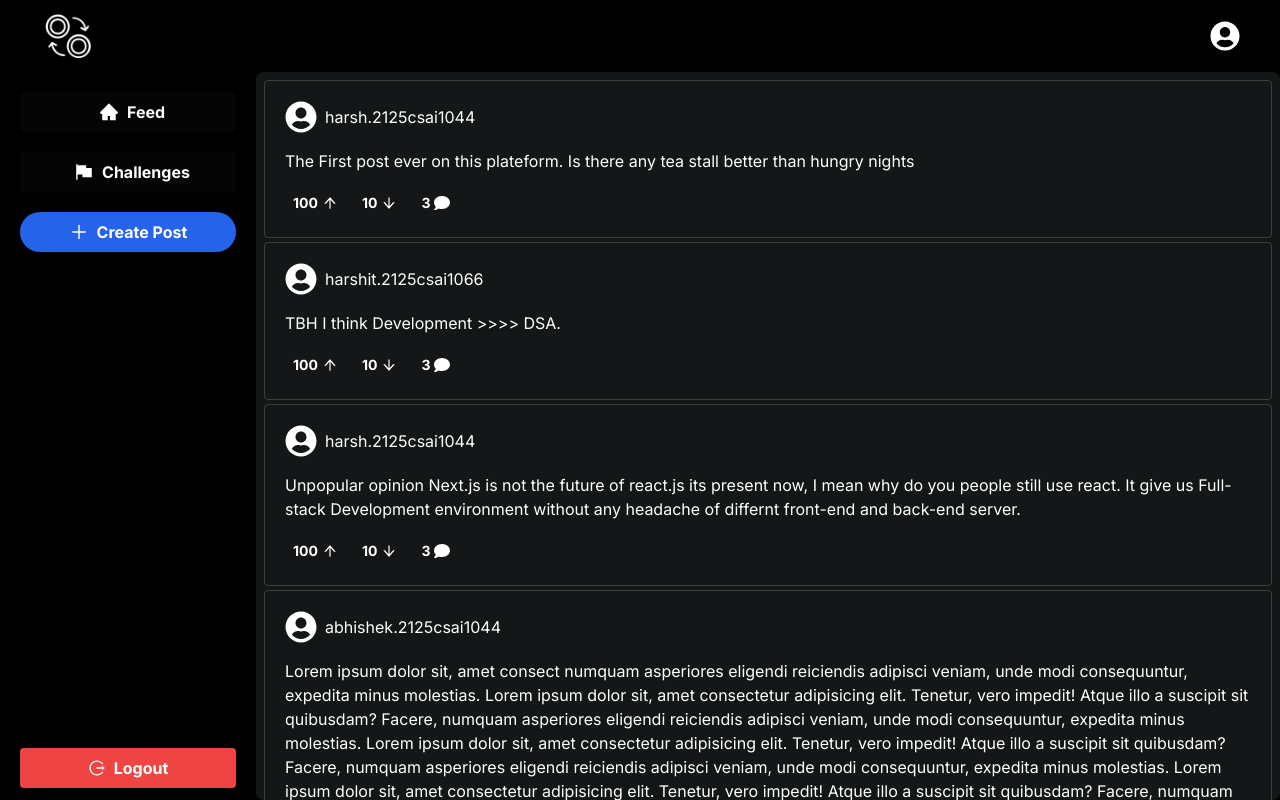
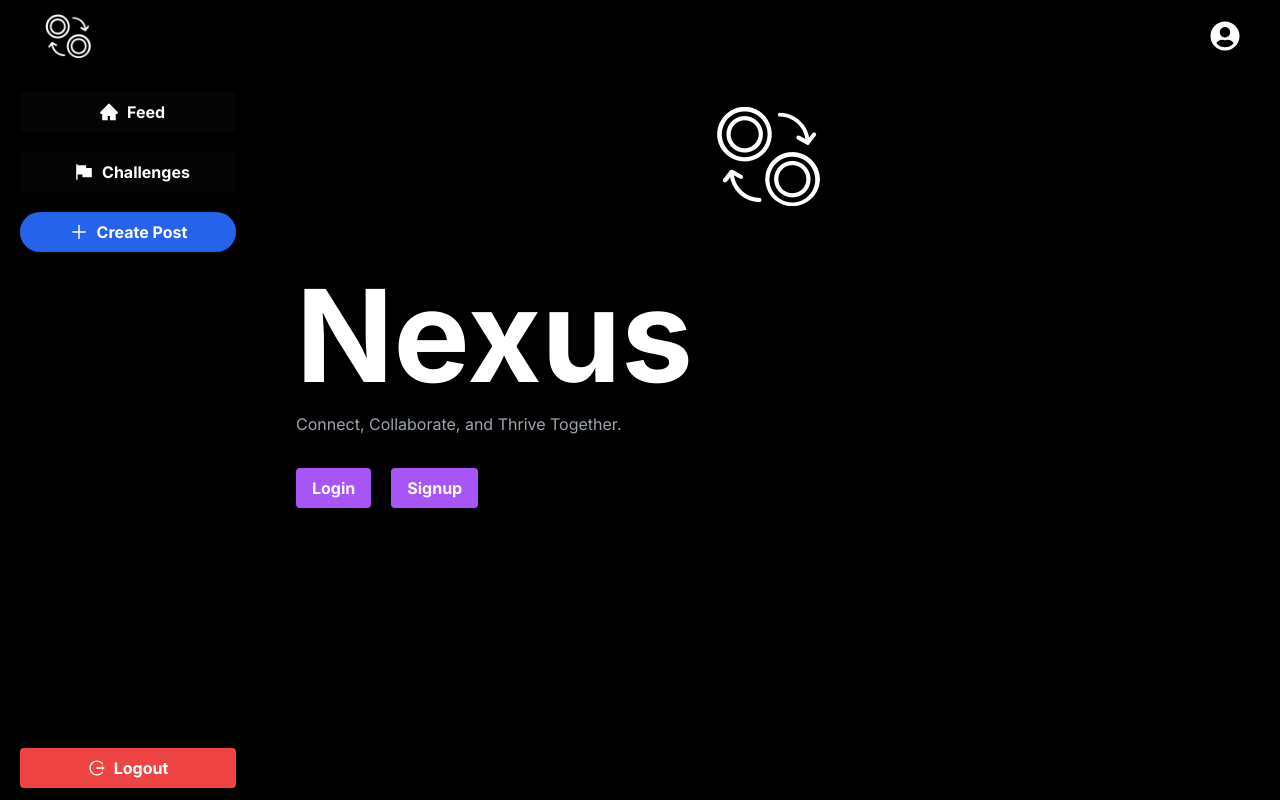
Before and after one commit to the-nexus-point/nexus-next.js, a Next.js app: page / in a window 1280 px wide. Built offline with nearby package versions, Linux system fonts and the light colour scheme.

Commit message:
changing UI

```diff
--- a/package.json
+++ b/package.json
@@ -17,6 +17,7 @@
     "react": "18.2.0",
     "react-dom": "18.2.0",
     "react-icons": "^4.9.0",
+    "react-router-dom": "^6.15.0",
     "tailwindcss": "3.3.2"
   }
 }
--- a/src/app/page.jsx
+++ b/src/app/page.jsx
@@ -1,8 +1,7 @@
 import Feed from "@/components/Feed";
 import Home from "@/components/Home";
 
-const loggedIn = true;
 
 export default () => {
-  return loggedIn ? <Feed /> : <Home />;
+  return  <Home />;
 };
--- a/src/components/Feed.jsx
+++ b/src/components/Feed.jsx
@@ -1,3 +1,4 @@
+"use client"
 import Post from "./shared/Post";
 
 const Feed = () => {
--- a/src/components/shared/Layout.jsx
+++ b/src/components/shared/Layout.jsx
@@ -1,5 +1,4 @@
 "use client";
-import { useState } from "react";
 import { usePathname } from 'next/navigation'
 import Link from "next/link";
 import {
```
Also changed, not shown: 1 other file (tests, documents, lock files or other folders).
